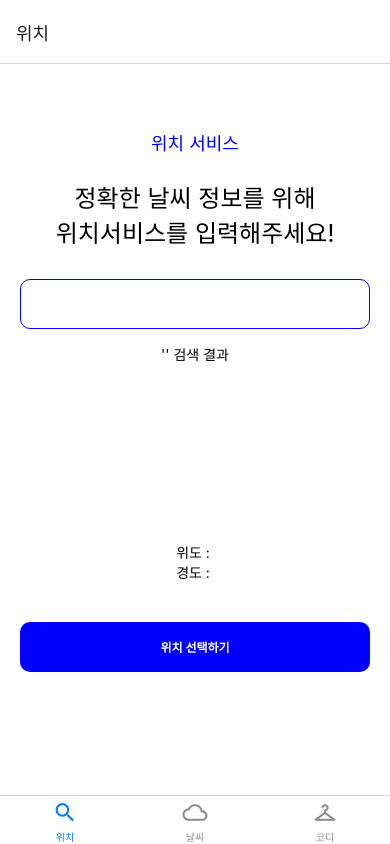
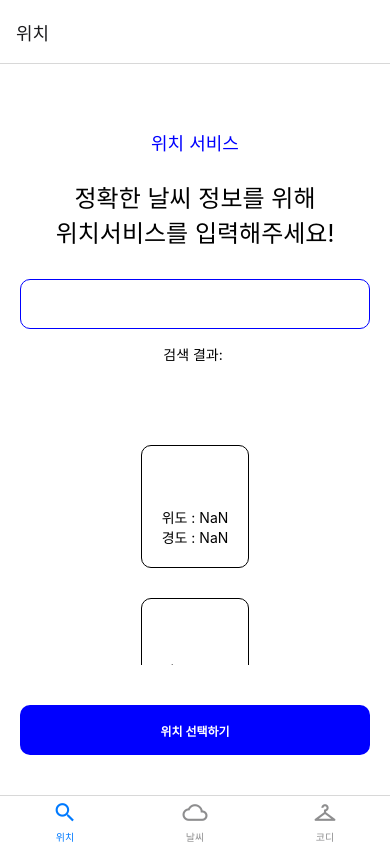
Before and after one commit to ParkJongJoon7128/clothWeatherApp, a React Native app: screen /Location in a window 390 px wide. Built offline with nearby package versions, Linux system fonts and the light colour scheme.

Commit message:
flatlist 추가

```diff
--- a/App.js
+++ b/App.js
@@ -21,7 +21,7 @@ function App() {
   }, [locationObj]);
 
   return (
-    <TemperatureContext.Provider value={{temp, setTemp}}>
+    // <TemperatureContext.Provider value={{temp, setTemp}}>
     <LocationContext.Provider value={{locationObj, setLocationObj}}>
       <NavigationContainer>
         <Tab.Navigator initialRouteName="Location">
@@ -58,7 +58,7 @@ function App() {
         </Tab.Navigator>
       </NavigationContainer>
     </LocationContext.Provider>
-    </TemperatureContext.Provider>
+    // </TemperatureContext.Provider>
   );
 }
 
--- a/screens/LocationScreen.js
+++ b/screens/LocationScreen.js
@@ -12,10 +12,34 @@ import axios from 'axios';
 // import AsyncStorage from '@react-native-async-storage/async-storage';
 
 import {LocationContext} from '../context/LocationContext';
+import {FlatList, ScrollView} from 'react-native-gesture-handler';
 
 const LocationScreen = () => {
   const [text, setText] = useState('');
   const {locationObj, setLocationObj} = useContext(LocationContext);
+  const Data = [
+    {id: 1, name: 'one'},
+    {id: 2, name: 'two'},
+    {id: 3, name: 'three'},
+    {id: 4, name: 'four'},
+    {id: 5, name: 'five'},
+  ];
+  const [data, setData] = useState(Data);
+  const [isRender, setisRender] = useState(false);
+
+  const renderItem = (item, index) => {
+    return (
+      <ScrollView>
+        <TouchableOpacity style={styles.item}>
+          <Text style={styles.locationText}>
+            {locationObj.si} {locationObj.gu} {locationObj.dong}
+          </Text>
+          <Text>위도 : {parseFloat(locationObj.locationX).toFixed(2)}</Text>
+          <Text>경도 : {parseFloat(locationObj.locationY).toFixed(2)}</Text>
+        </TouchableOpacity>
+      </ScrollView>
+    );
+  };
 
   const callLocationApi = async ({text}) => {
     const encodeText = encodeURI(text);
@@ -78,11 +102,11 @@ const LocationScreen = () => {
           />
         </View>
         <View style={styles.textInputResult}>
-          <Text>'{text}' 검색 결과</Text>
+          <Text>검색 결과: {text}</Text>
         </View>
       </View>
       <View style={styles.wrapperBottom}>
-        <Text style={styles.locationText}>
+        {/* <Text >
           {locationObj.si} {locationObj.gu} {locationObj.dong}
         </Text>
         <Text style={styles.locationText_dong}>
@@ -90,7 +114,15 @@ const LocationScreen = () => {
         </Text>
         <Text style={styles.locationText_dong}>
           경도 : {locationObj.locationY}
-        </Text>
+        </Text> */}
+
+        <FlatList
+          data={data}
+          keyExtractor={item => item.id.toString()}
+          renderItem={renderItem}
+          extraData={isRender}
+        />
+
         <TouchableOpacity
           activeOpacity={0.8}
           style={styles.callLocationApiButton}
@@ -168,6 +200,13 @@ const styles = StyleSheet.create({
         },
   locationText: {
     fontSize: 24,
+    paddingBottom: 12,
+  },
+  item: {
+    margin: 15,
+    padding: 20,
+    borderWidth: 1,
+    borderRadius: 10,
   },
 });
 
--- a/screens/WeatherScreen.js
+++ b/screens/WeatherScreen.js
@@ -15,16 +15,9 @@ const WeatherScreen = () => {
     condition: '',
   });
 
-  useEffect(() => {
-    getWeatherApi();
-    if (weather.condition.length) {
-      setTimeout(() => getWeatherApi(), 10000);
-    }
-  }, [weather]);
-
-  useEffect(() => {
-    getWeatherApi();
-  }, []);
+  // useEffect(() => {
+  //   getWeatherApi();
+  // }, []);
 
   const getWeatherApi = async () => {
     const API_KEY = '2cd518b6f461fdf5a043511d0292ab5c';
```
Lines whose indentation alone changed are shown as unchanged.
